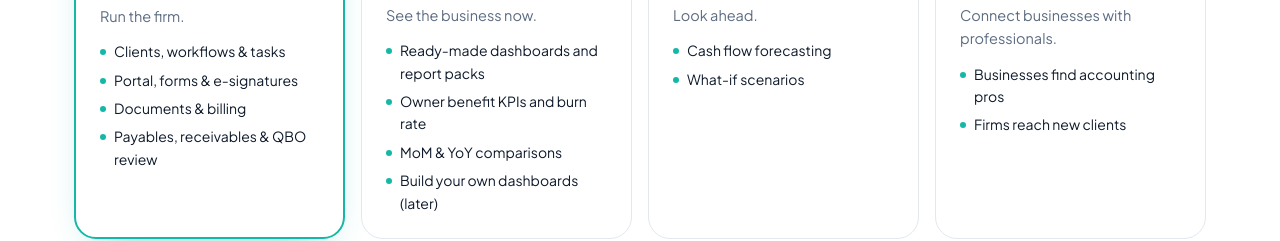
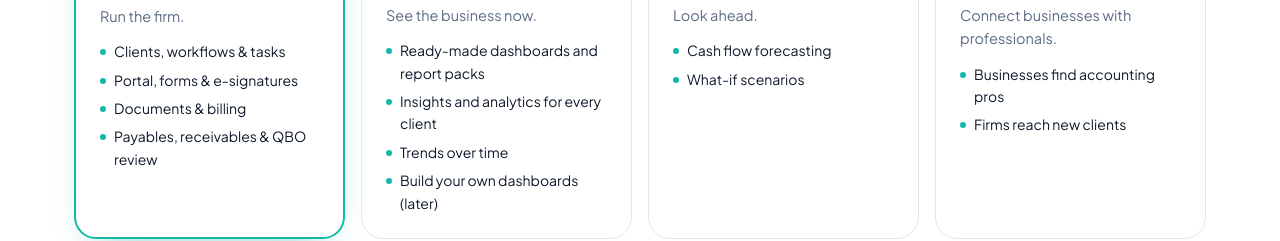
Before and after one commit to Cordevra/cordevra-site, a plain HTML site: page index.html in a window 1280 px wide. Shown: the part 7172-7413 px from the top of the page. Drawn offline with Linux system fonts and the light colour scheme; animation ran at ten frames a second.

Commit message:
Website: Lens described as insights and analytics, not specific KPIs
Co-Authored-By: Claude Opus 5.5 <noreply@anthropic.com>
Claude-Session: https://claude.ai/code/session_01DBgNg3fVt8Att3iLZYz1AQ

```diff
--- a/index.html
+++ b/index.html
@@ -625,7 +625,7 @@ footer{padding:48px 0;border-top:1px solid var(--line);margin-top:96px}
     </div>
     <div class="road">
       <div class="mod first reveal"><div class="dot"></div><span class="pill p-green">Launching first</span><div class="num">MODULE 1</div><h3>Cordevra Practice</h3><p>Run the firm.</p><ul><li>Clients, workflows &amp; tasks</li><li>Portal, forms &amp; e-signatures</li><li>Documents &amp; billing</li><li>Payables, receivables &amp; QBO review</li></ul></div>
-      <div class="mod reveal"><div class="dot"></div><span class="pill p-grey">Next</span><div class="num">MODULE 2</div><h3>Cordevra Lens</h3><p>See the business now.</p><ul><li>Ready-made dashboards and report packs</li><li>Owner benefit KPIs and burn rate</li><li>MoM &amp; YoY comparisons</li><li>Build your own dashboards (later)</li></ul></div>
+      <div class="mod reveal"><div class="dot"></div><span class="pill p-grey">Next</span><div class="num">MODULE 2</div><h3>Cordevra Lens</h3><p>See the business now.</p><ul><li>Ready-made dashboards and report packs</li><li>Insights and analytics for every client</li><li>Trends over time</li><li>Build your own dashboards (later)</li></ul></div>
       <div class="mod reveal"><div class="dot"></div><span class="pill p-grey">Next</span><div class="num">MODULE 3</div><h3>Cordevra Scope</h3><p>Look ahead.</p><ul><li>Cash flow forecasting</li><li>What-if scenarios</li></ul></div>
       <div class="mod reveal"><div class="dot"></div><span class="pill p-grey">Later</span><div class="num">MODULE 4</div><h3>Cordevra Network</h3><p>Connect businesses with professionals.</p><ul><li>Businesses find accounting pros</li><li>Firms reach new clients</li></ul></div>
     </div>
```
